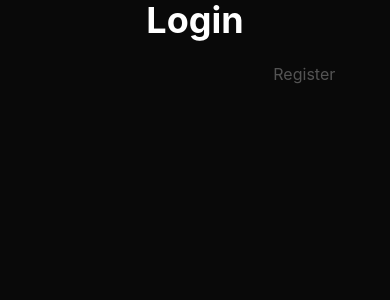
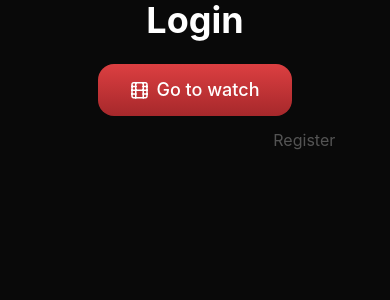
Before and after one commit to Konstantin6378/Mobile-app, a React Native app in the folder cinema-app/: screen /Auth in a window 390 px wide. Shown: the top 300 px of the page. Built offline with nearby package versions, Linux system fonts and the light colour scheme.

Commit message:
fixed
button interface

```diff
--- a/cinema-app/app/components/screens/auth/Auth.tsx
+++ b/cinema-app/app/components/screens/auth/Auth.tsx
@@ -2,7 +2,7 @@ import { FC, useState } from 'react'
 import { SubmitHandler, useForm } from 'react-hook-form'
 import { Pressable, Text, View } from 'react-native'
 
-import { Loader } from '@/components/ui'
+import { Button, Loader } from '@/components/ui'
 
 import { IAuthFormData } from '@/shared/types/auth.interface'
 
@@ -27,6 +27,10 @@ const Auth: FC = () => {
 					<Loader />
 				) : (
 					<>
+						{/* Fields */}
+						<Button onPress={handleSubmit(onSubmit)} icon={'film'}>
+							Go to watch
+						</Button>
 						<Pressable onPress={() => setIsReg(!isReg)}>
 							<Text className='text-white opacity-30 text-right text-base mt-3'>
 								{isReg ? 'Login' : 'Register'}
--- a/cinema-app/app/components/ui/button/Button.tsx
+++ b/cinema-app/app/components/ui/button/Button.tsx
@@ -1,3 +1,4 @@
+import { Feather } from '@expo/vector-icons'
 import cn from 'clsx'
 import { LinearGradient } from 'expo-linear-gradient'
 import { FC, PropsWithChildren } from 'react'
@@ -12,14 +13,21 @@ const Button: FC<PropsWithChildren<IButton>> = ({
 	...rest
 }) => {
 	return (
-		<Pressable className={cn('self-center mt-3.5', className)}>
+		<Pressable className={cn('self-center mt-3.5', className)} {...rest}>
 			<LinearGradient
 				className={cn('w-full py-3 px-8 rounded-2xl items-center', {
 					'flex-row': !!icon
 				})}
 				colors={['#DC3F41', '#A6282B']}
 			>
-				<Text>{children}</Text>
+				{icon && <Feather name={icon} size={18} color='white' />}
+				<Text
+					className={cn('text-white text-center font-medium text-lg', {
+						'ml-2': !!icon
+					})}
+				>
+					{children}
+				</Text>
 			</LinearGradient>
 		</Pressable>
 	)
--- a/cinema-app/app/components/ui/button/button.interface.ts
+++ b/cinema-app/app/components/ui/button/button.interface.ts
@@ -1,6 +1,8 @@
+import { PressableProps } from 'react-native'
+
 import { TypeFeatherIconNames } from '@/shared/types/icon.types'
 
-export interface IButton {
+export interface IButton extends PressableProps {
 	className?: string
 	icon?: TypeFeatherIconNames
 }
--- a/cinema-app/app/components/ui/index.ts
+++ b/cinema-app/app/components/ui/index.ts
@@ -1 +1,2 @@
 export { default as Loader } from './Loader'
+export { default as Button } from './button/Button'
```
